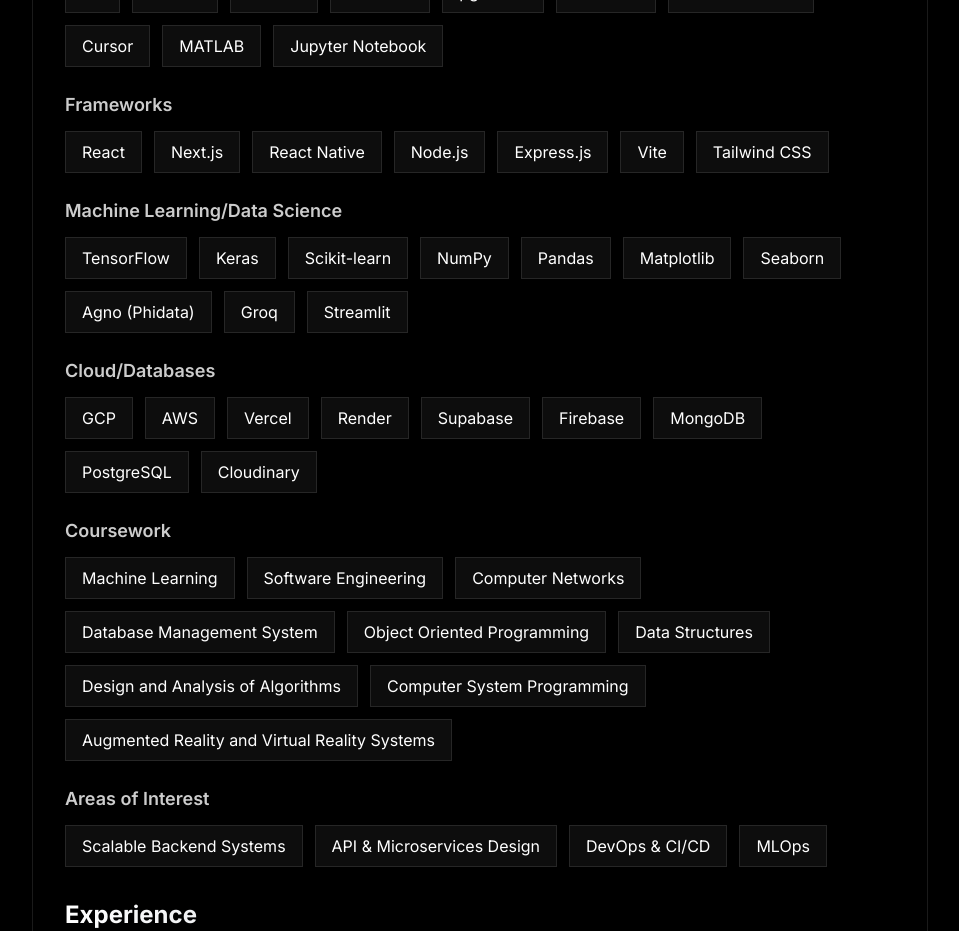
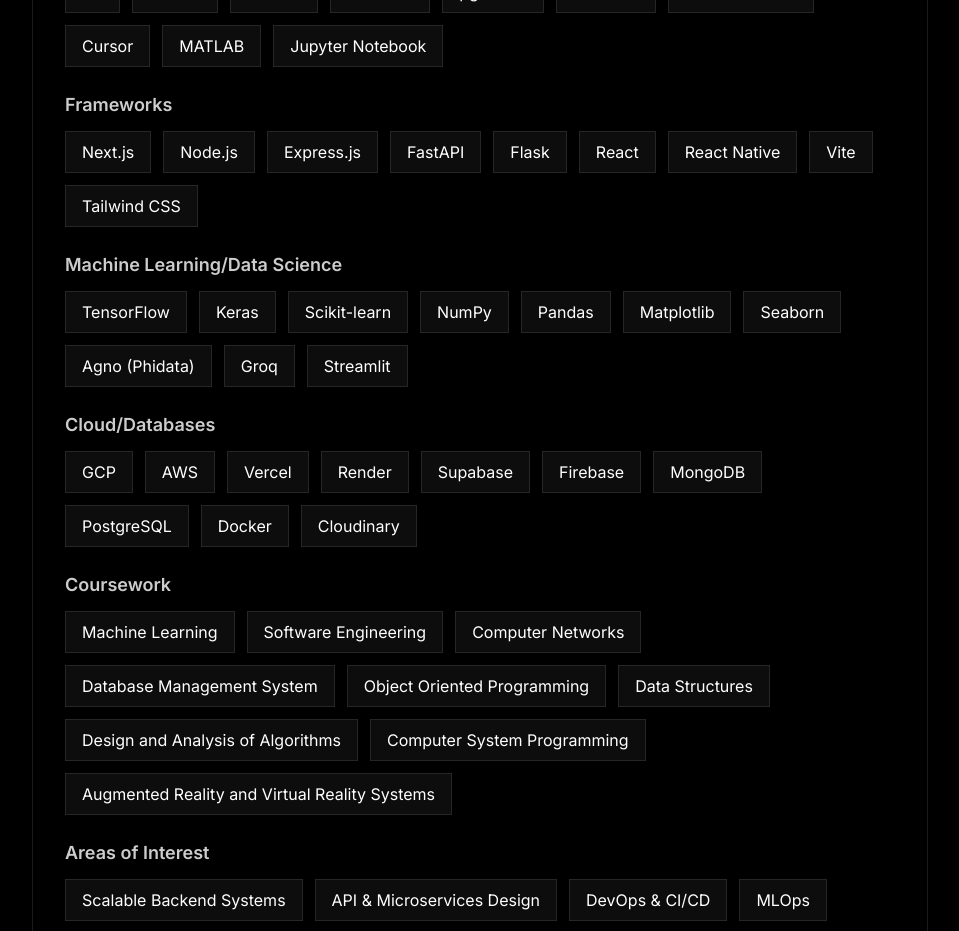
Before and after one commit to harshhh28/Portfolio, a Next.js app: page / in a window 1280 px wide. Shown: the part 900-1831 px from the top of the page, without its empty margins (160-1119 px from the left). Built offline with nearby package versions, Linux system fonts and the light colour scheme.

Commit message:
feat(page): add new skills including FastAPI, Flask, Docker, and reintroduce React and React Native

```diff
--- a/src/app/page.tsx
+++ b/src/app/page.tsx
@@ -89,16 +89,8 @@
   ],
   frameworks: [
     {
-      name: "React",
-      url: "https://react.dev/",
-    },
-    {
       name: "Next.js",
       url: "https://nextjs.org/docs",
-    },
-    {
-      name: "React Native",
-      url: "https://reactnative.dev/docs/getting-started",
     },
     {
       name: "Node.js",
@@ -107,6 +99,22 @@
     {
       name: "Express.js",
       url: "https://expressjs.com/",
+    },
+    {
+      name: "FastAPI",
+      url: "https://fastapi.tiangolo.com/"
+    },
+    {
+      name: "Flask",
+      url: "https://flask.palletsprojects.com/"
+    },
+    {
+      name: "React",
+      url: "https://react.dev/",
+    },
+    {
+      name: "React Native",
+      url: "https://reactnative.dev/docs/getting-started",
     },
     {
       name: "Vite",
@@ -191,6 +199,10 @@
     {
       name: "PostgreSQL",
       url: "https://www.postgresql.org/docs/",
+    },
+    {
+      name: "Docker",
+      url: "https://docs.docker.com/"
     },
     {
       name: "Cloudinary",
```
Also changed, not shown: 1 other file (tests, documents, lock files or other folders).
